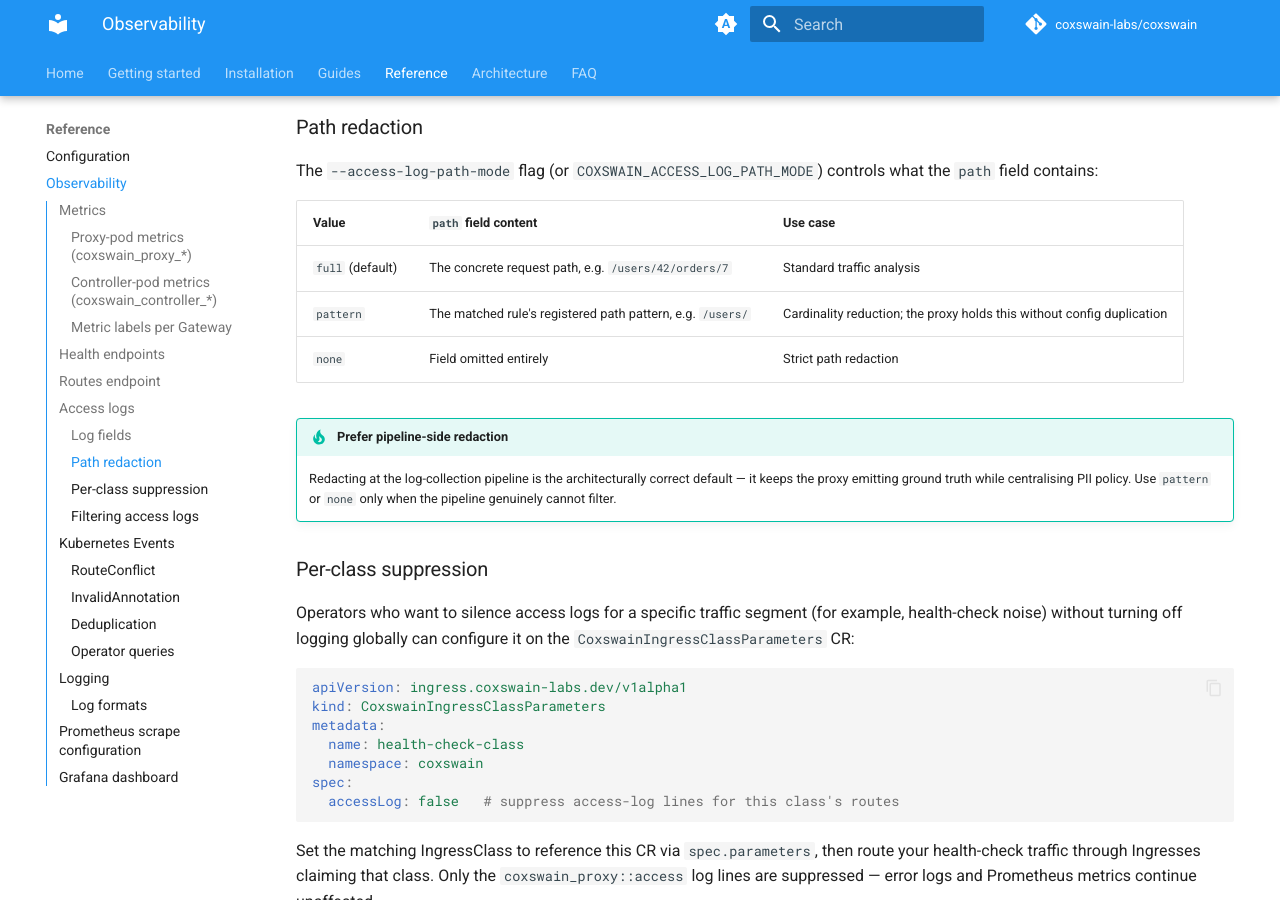
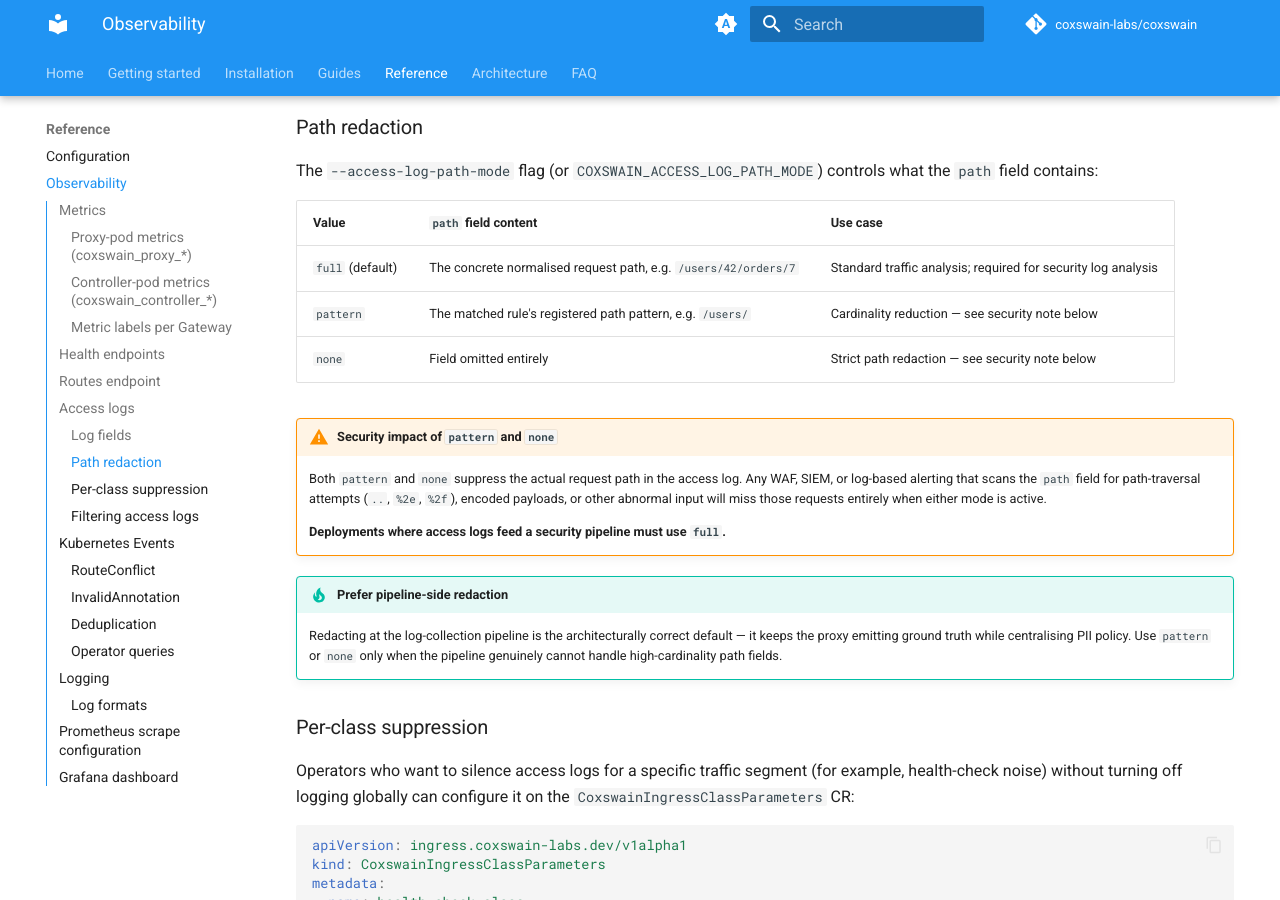
Before and after one commit to coxswain-labs/coxswain, an MkDocs documentation site: the page built from docs/src/reference/observability.md, in a window 1280 px wide and 900 px high, scrolled down 5199 px. Built offline with MkDocs 1.6.1 and Material for MkDocs 9.7.7, drawn with Linux system fonts in a browser that asks for light colours; comment, search, counter and statistics services are not loaded; the version menu is left out.

Commit message:
docs(chart,e2e): document access-log path-mode security tradeoff; default full
- Expand values.yaml comment for accessLogPathMode to call out that
  `pattern` and `none` hide path-traversal attempts and encoded payloads
  from WAF/SIEM pipelines; `full` is the only mode that exposes them.
- Add a `!!! warning` admonition to the observability reference page
  making the same point explicit; `full` is now listed as required for
  security-pipeline deployments.
- Add inline comment to the e2e `pattern`-mode test noting that the
  override is intentional for exercising the mode, not a production
  recommendation.

Fixes #413

Co-Authored-By: Claude Sonnet 4.6 <noreply@anthropic.com>

```diff
--- a/docs/src/reference/observability.md
+++ b/docs/src/reference/observability.md
@@ -161,12 +161,17 @@ The `--access-log-path-mode` flag (or `COXSWAIN_ACCESS_LOG_PATH_MODE`) controls
 
 | Value | `path` field content | Use case |
 |-------|----------------------|----------|
-| `full` (default) | The concrete request path, e.g. `/users/42/orders/7` | Standard traffic analysis |
-| `pattern` | The matched rule's registered path pattern, e.g. `/users/` | Cardinality reduction; the proxy holds this without config duplication |
-| `none` | Field omitted entirely | Strict path redaction |
+| `full` (default) | The concrete normalised request path, e.g. `/users/42/orders/7` | Standard traffic analysis; required for security log analysis |
+| `pattern` | The matched rule's registered path pattern, e.g. `/users/` | Cardinality reduction — see security note below |
+| `none` | Field omitted entirely | Strict path redaction — see security note below |
+
+!!! warning "Security impact of `pattern` and `none`"
+    Both `pattern` and `none` suppress the actual request path in the access log. Any WAF, SIEM, or log-based alerting that scans the `path` field for path-traversal attempts (`..`, `%2e`, `%2f`), encoded payloads, or other abnormal input will miss those requests entirely when either mode is active.
+
+    **Deployments where access logs feed a security pipeline must use `full`.**
 
 !!! tip "Prefer pipeline-side redaction"
-    Redacting at the log-collection pipeline is the architecturally correct default — it keeps the proxy emitting ground truth while centralising PII policy. Use `pattern` or `none` only when the pipeline genuinely cannot filter.
+    Redacting at the log-collection pipeline is the architecturally correct default — it keeps the proxy emitting ground truth while centralising PII policy. Use `pattern` or `none` only when the pipeline genuinely cannot handle high-cardinality path fields.
 
 ### Per-class suppression
 
```
Also changed, not shown: 2 other files.
